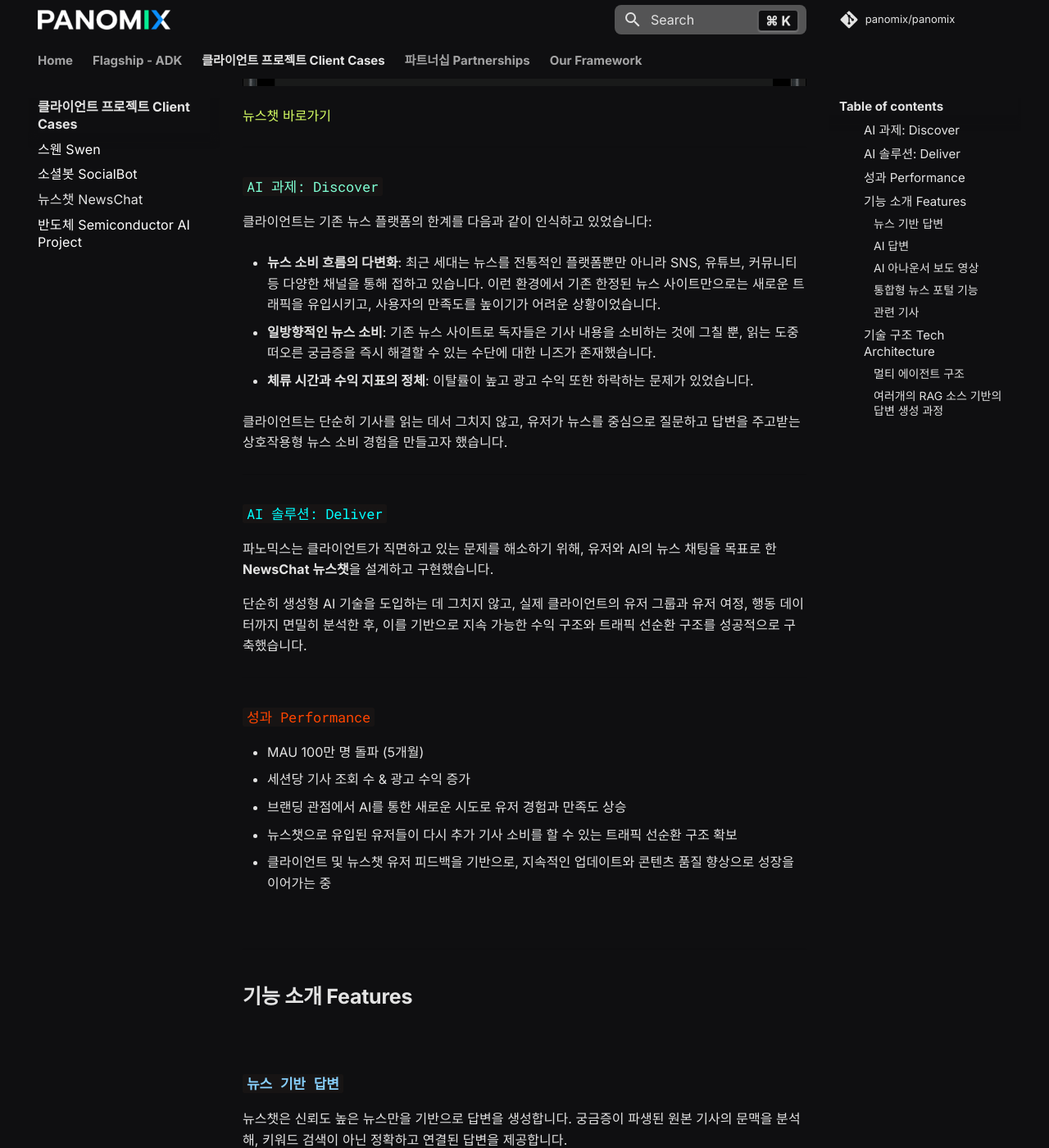
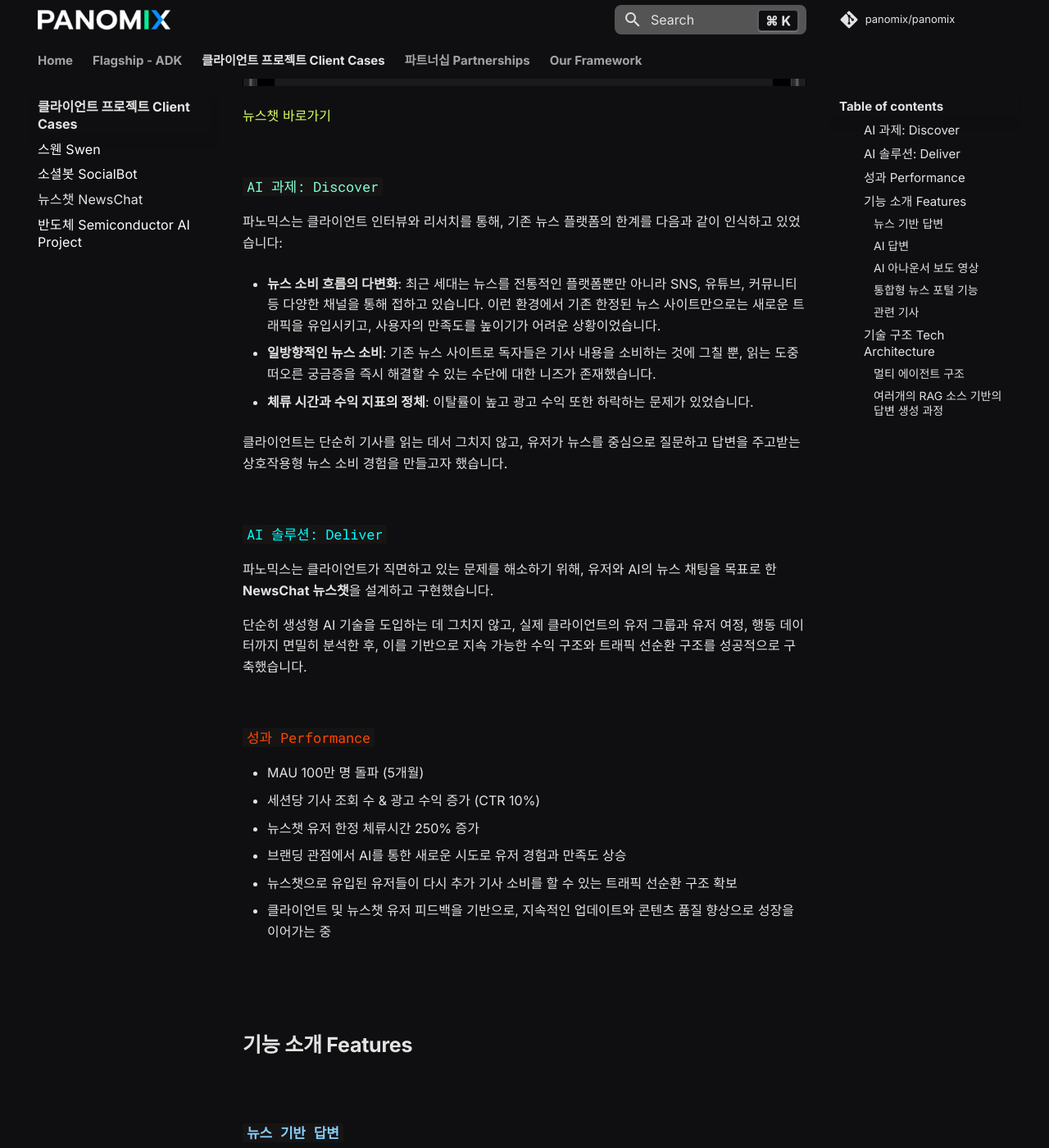
Before and after one commit to panomix/panomix, an MkDocs documentation site: the page built from docs/clients/newschat/newschat.md, in a window 1280 px wide and 1400 px high, scrolled down 1053 px. Shown: the whole window at 82% size. Built offline with MkDocs 1.6.1 and Material for MkDocs 9.7.7, drawn with Linux system fonts in a browser that asks for light colours; comment, search, counter and statistics services are not loaded.

Commit message:
Update newschat.md

```diff
--- a/docs/clients/newschat/newschat.md
+++ b/docs/clients/newschat/newschat.md
@@ -11,7 +11,7 @@
 ---
 ### <code style="color : aquamarine">AI 과제: Discover</code>
 
-클라이언트는 기존 뉴스 플랫폼의 한계를 다음과 같이 인식하고 있었습니다:
+파노믹스는 클라이언트 인터뷰와 리서치를 통해, 기존 뉴스 플랫폼의 한계를 다음과 같이 인식하고 있었습니다:
 
 -  **뉴스 소비 흐름의 다변화**:
 최근 세대는 뉴스를 전통적인 플랫폼뿐만 아니라 SNS, 유튜브, 커뮤니티 등 다양한 채널을 통해 접하고 있습니다. 이런 환경에서 기존 한정된 뉴스 사이트만으로는 새로운 트래픽을 유입시키고, 사용자의 만족도를 높이기가 어려운 상황이었습니다.
@@ -37,7 +37,8 @@
 
 ### <code style="color : orangered">성과 Performance</code>
 - MAU 100만 명 돌파 (5개월)
-- 세션당 기사 조회 수 & 광고 수익 증가
+- 세션당 기사 조회 수 & 광고 수익 증가 (CTR 10%)
+- 뉴스챗 유저 한정 체류시간 250% 증가
 - 브랜딩 관점에서 AI를 통한 새로운 시도로 유저 경험과 만족도 상승
 - 뉴스챗으로 유입된 유저들이 다시 추가 기사 소비를 할 수 있는 트래픽 선순환 구조 확보
 - 클라이언트 및 뉴스챗 유저 피드백을 기반으로, 지속적인 업데이트와 콘텐츠 품질 향상으로 성장을 이어가는 중
```
